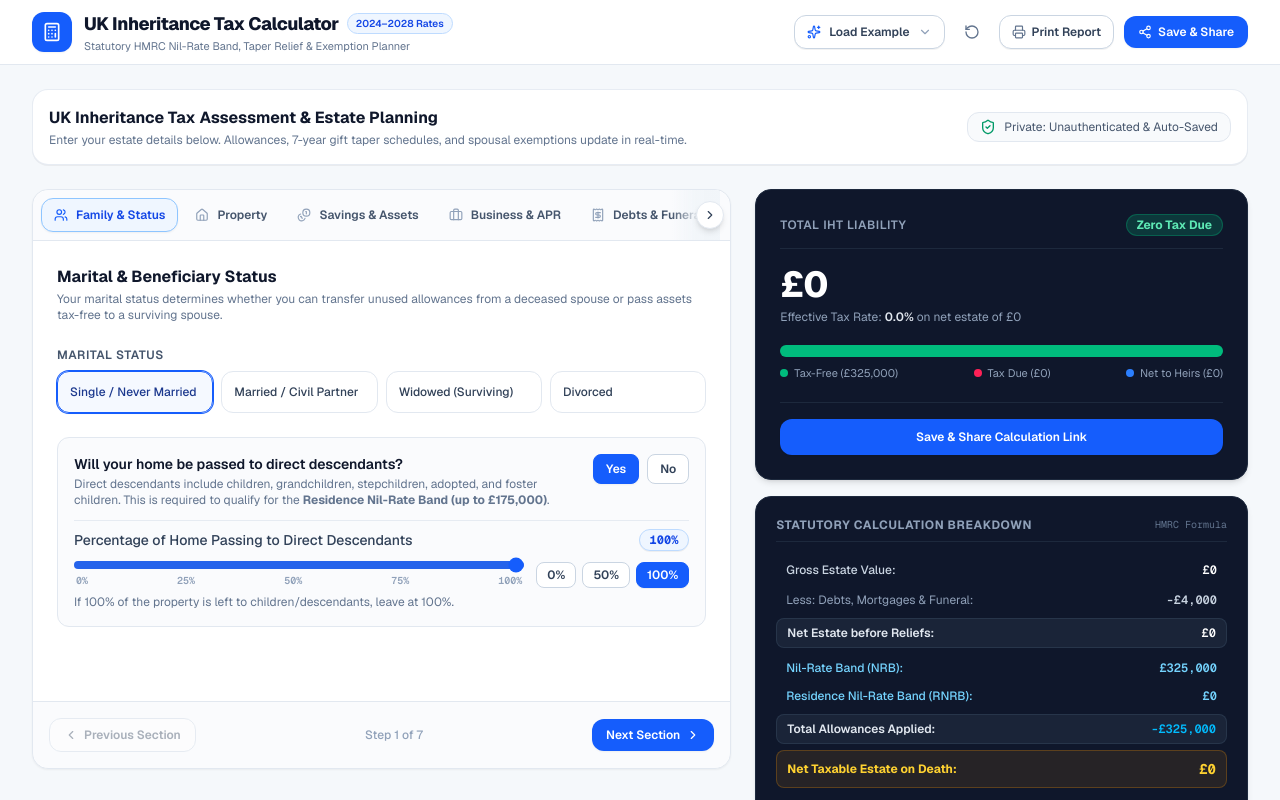
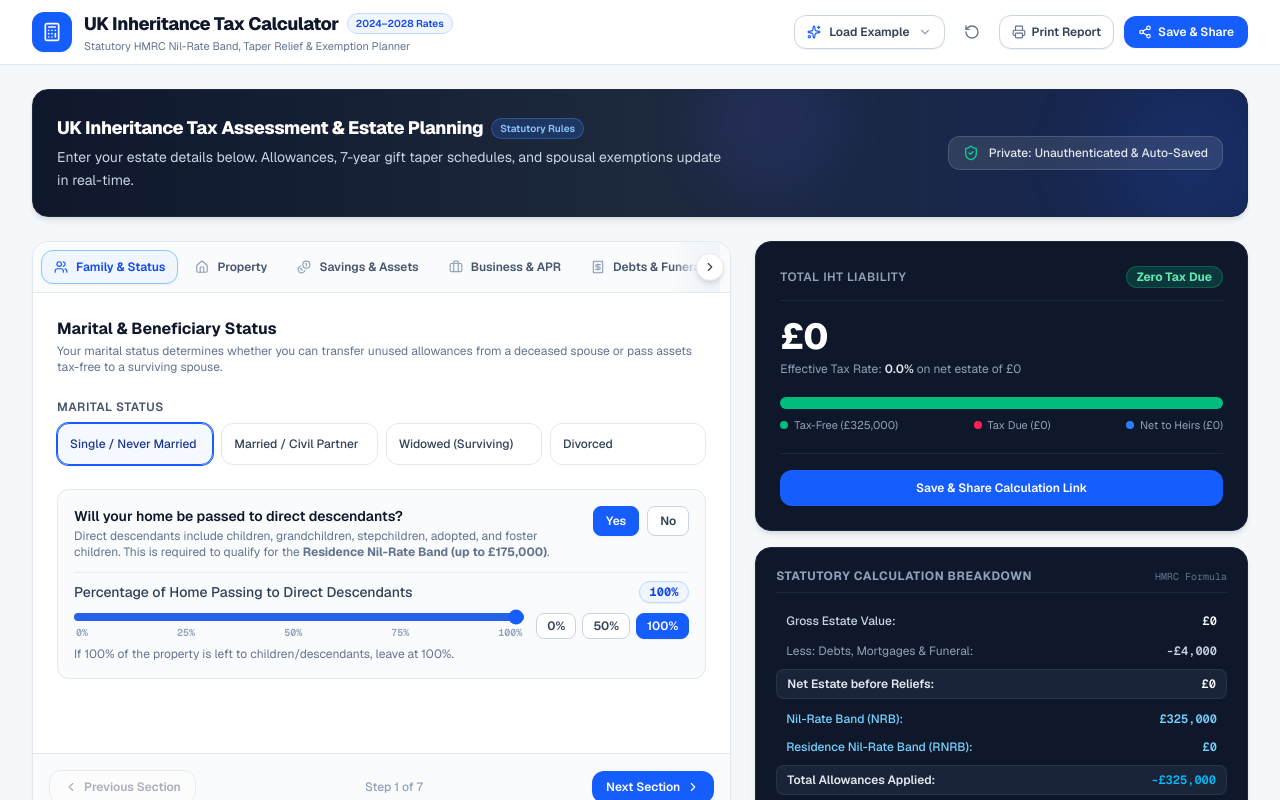
Before and after one commit to stuntbaboon/iht-calculator, a Next.js app: page / in a window 1280 px wide. Shown: the top 800 px of the page. Built offline with nearby package versions, Linux system fonts and the light colour scheme.

Commit message:
feat[header]: Change header styling

```diff
--- a/app/page.tsx
+++ b/app/page.tsx
@@ -36,18 +36,29 @@ export default function HomePage() {
       {/* Main Content Area */}
       <main className="flex-1 max-w-7xl w-full mx-auto px-4 sm:px-6 lg:px-8 py-6 print:hidden">
         {/* Intro Banner */}
-        <div className="mb-6 flex flex-col sm:flex-row sm:items-center justify-between gap-3 bg-white p-4 rounded-2xl border border-slate-200/80 shadow-2xs">
-          <div>
-            <h2 className="text-base font-bold text-slate-900">
-              UK Inheritance Tax Assessment & Estate Planning
-            </h2>
-            <p className="text-xs text-slate-500 mt-0.5">
-              Enter your estate details below. Allowances, 7-year gift taper schedules, and spousal exemptions update in real-time.
-            </p>
-          </div>
-          <div className="flex items-center gap-2 self-start sm:self-auto text-xs text-slate-600 bg-slate-50 px-3 py-1.5 rounded-xl border border-slate-200">
-            <ShieldCheck className="w-4 h-4 text-emerald-600" />
-            <span>Private: Unauthenticated & Auto-Saved</span>
+        <div className="mb-6 relative overflow-hidden rounded-2xl bg-gradient-to-r from-slate-900 via-slate-800 to-blue-950 p-5 sm:p-6 text-white border border-slate-800 shadow-md">
+          {/* Subtle background glow accents */}
+          <div className="absolute -right-8 -bottom-8 w-44 h-44 bg-blue-500/10 rounded-full blur-2xl pointer-events-none" />
+          <div className="absolute right-1/3 -top-10 w-36 h-36 bg-indigo-500/10 rounded-full blur-xl pointer-events-none" />
+
+          <div className="relative z-10 flex flex-col sm:flex-row sm:items-center justify-between gap-4">
+            <div className="space-y-1 max-w-2xl">
+              <div className="flex items-center gap-2 flex-wrap">
+                <h2 className="text-base sm:text-lg font-extrabold tracking-tight text-white">
+                  UK Inheritance Tax Assessment & Estate Planning
+                </h2>
+                <span className="inline-flex items-center px-2 py-0.5 rounded-full text-[10px] font-semibold bg-blue-500/20 text-blue-300 border border-blue-400/30">
+                  Statutory Rules
+                </span>
+              </div>
+              <p className="text-xs sm:text-sm text-slate-300 leading-relaxed">
+                Enter your estate details below. Allowances, 7-year gift taper schedules, and spousal exemptions update in real-time.
+              </p>
+            </div>
+            <div className="flex items-center gap-2.5 self-start sm:self-auto text-xs text-slate-200 bg-white/10 backdrop-blur-xs px-3.5 py-2 rounded-xl border border-white/15 shadow-2xs shrink-0">
+              <ShieldCheck className="w-4 h-4 text-emerald-400 shrink-0" />
+              <span className="font-medium">Private: Unauthenticated & Auto-Saved</span>
+            </div>
           </div>
         </div>
 
```
